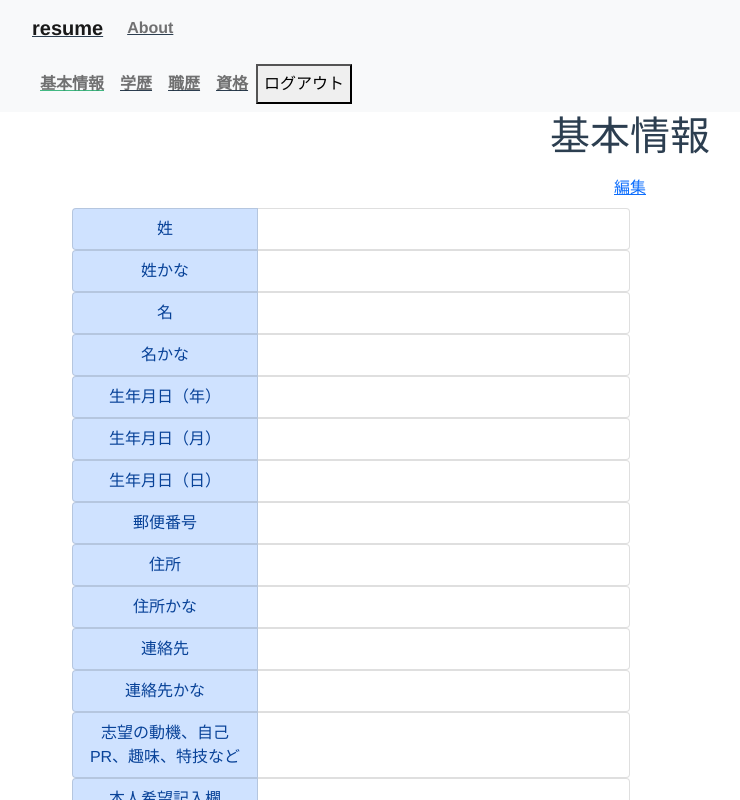
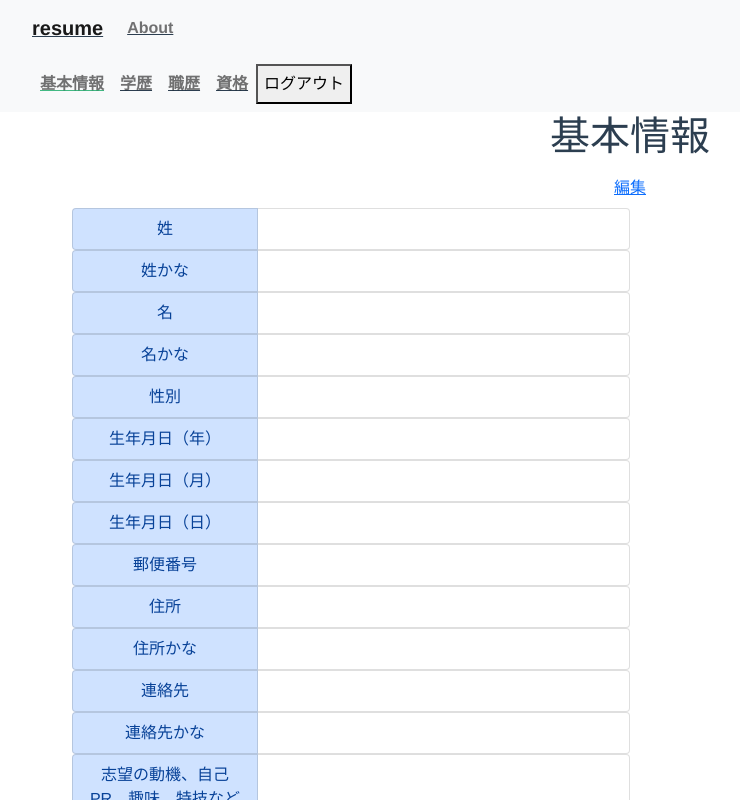
Before and after one commit to 0gravity000/resume-vue, a Vue app: page /user in a window 1280 px wide. Shown: the top 800 px of the page, without its empty margins (10-750 px from the left). Built offline with nearby package versions, Linux system fonts and the light colour scheme; no server answers.

Commit message:
基本情報画面にgenderを追加

```diff
--- a/src/views/UserInfoEditView.vue
+++ b/src/views/UserInfoEditView.vue
@@ -25,6 +25,20 @@
         <div class="input-group mb-3">
           <span class="input-group-text">名かな</span>
           <input type="text" v-model="UserModel.firstname_kana" class="form-control" placeholder="名かな">
+        </div>
+        <div class="input-group mb-3"><!--性別-->
+          <div class="form-check">
+            <input class="form-check-input" type="radio" v-model="translateGender" value="男性" name="flexRadioDefault" id="flexRadioDefault1">
+            <label class="form-check-label" for="flexRadioDefault1">
+              男性
+            </label>
+          </div>
+          <div class="form-check">
+            <input class="form-check-input" type="radio" v-model="translateGender" value="女性" name="flexRadioDefault" id="flexRadioDefault2">
+            <label class="form-check-label" for="flexRadioDefault2">
+              女性
+            </label>
+          </div>
         </div>
         <div class="input-group mb-3">
           <span class="input-group-text">生年月日（年）</span>
@@ -70,17 +84,23 @@
           <span class="input-group-text">通勤時間</span>
           <input type="text" v-model="UserModel.commuting_time" class="form-control" placeholder="">
         </div>
+        <div class="input-group mb-3">
           <div class="form-check form-switch">
             <input class="form-check-input" v-model="UserModel.dependents" type="checkbox" role="switch">
             <label class="form-check-label">扶養家族（配偶者を除く）</label>
           </div>
+        </div>
+        <div class="input-group mb-3">
           <div class="form-check form-switch">
             <input class="form-check-input" v-model="UserModel.spouse" type="checkbox" role="switch">
             <label class="form-check-label">配偶者</label>
           </div>
+        </div>
+        <div class="input-group mb-3">
           <div class="form-check form-switch">
             <input class="form-check-input" v-model="UserModel.dependents_of_spouse" type="checkbox" role="switch">
             <label class="form-check-label">配偶者の扶養家族</label>
+          </div>
         </div>
         <button type="submit" @click="setUserInfo" class="btn btn-primary">登録</button>
       </form>
@@ -110,6 +130,7 @@ export default {
         auth_account_email: ""
       },
       UserModel: "",
+      selectedGender: "男性"
     }
   },
   created (){
@@ -120,12 +141,32 @@ export default {
     this.AccountModel = this.account
     this.getUserInfo()
   },
+  computed: {
+    computedUserModel: function(){
+      return this.UserModel
+    },
+    translateGender: function(){
+      return this.checkGenderRadio()
+    }
+  },
   methods: {
     updateAuthInfo(data) {
       console.log(data)
       this.AccountModel = data
       this.$emit('update-auth-notification', this.AccountModel) //★
     },
+    checkGenderRadio() {
+      let gender = ""
+      if (this.selectedGender == "男性") {
+        this.UserModel.gender = 1
+        gender = "男性"
+      } else if (this.selectedGender == "女性") {
+        this.UserModel.gender = 2
+        gender = "女性"
+      }
+      return gender
+    },
+
     resolveAfterxSecond() {
       //GAE環境で、ログイン状態なのにcurrent_userが空で返ってくることがあるため、スリープを入れる
       return new Promise(resolve => {setTimeout(()=> {resolve("wait")}, 500)})
@@ -171,6 +212,7 @@ export default {
         firstname: this.UserModel.firstname,
         lastname_kana: this.UserModel.lastname_kana,
         firstname_kana: this.UserModel.firstname_kana,
+        gender: this.UserModel.gender,
         birth_year: this.UserModel.birth_year,
         birth_month: this.UserModel.birth_month,
         birth_day: this.UserModel.birth_day,
--- a/src/views/UserInfoView.vue
+++ b/src/views/UserInfoView.vue
@@ -24,6 +24,10 @@
       <ul class="list-group list-group-horizontal">
         <li class="list-group-item list-group-item-primary col-2">名かな</li>
         <li class="list-group-item col-4">{{UserModel.firstname_kana}}</li>
+      </ul>
+      <ul class="list-group list-group-horizontal">
+        <li class="list-group-item list-group-item-primary col-2">性別</li>
+        <li class="list-group-item col-4">{{translateGender}}</li>
       </ul>
       <ul class="list-group list-group-horizontal">
         <li class="list-group-item list-group-item-primary col-2">生年月日（年）</li>
@@ -146,7 +150,16 @@ export default {
   computed: {
     computedUserModel: function(){
       return this.UserModel
-    }
+    },
+    translateGender: function(){
+      let gender = ""
+      if (this.UserModel.gender == 1) {
+        gender = "男性"
+      } else if (this.UserModel.gender == 2) {
+        gender = "女性"
+      }
+      return gender
+    },
   },
   methods: {
     updateAuthInfo(data) {
```
Lines whose indentation alone changed are shown as unchanged.
